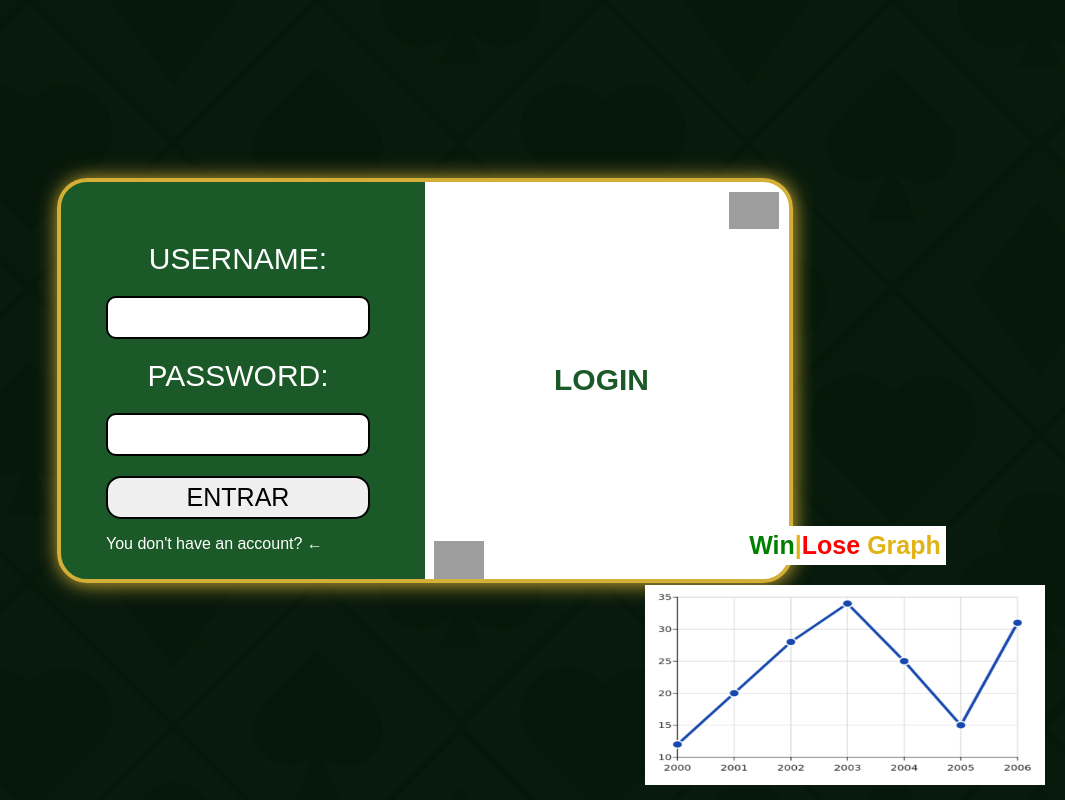
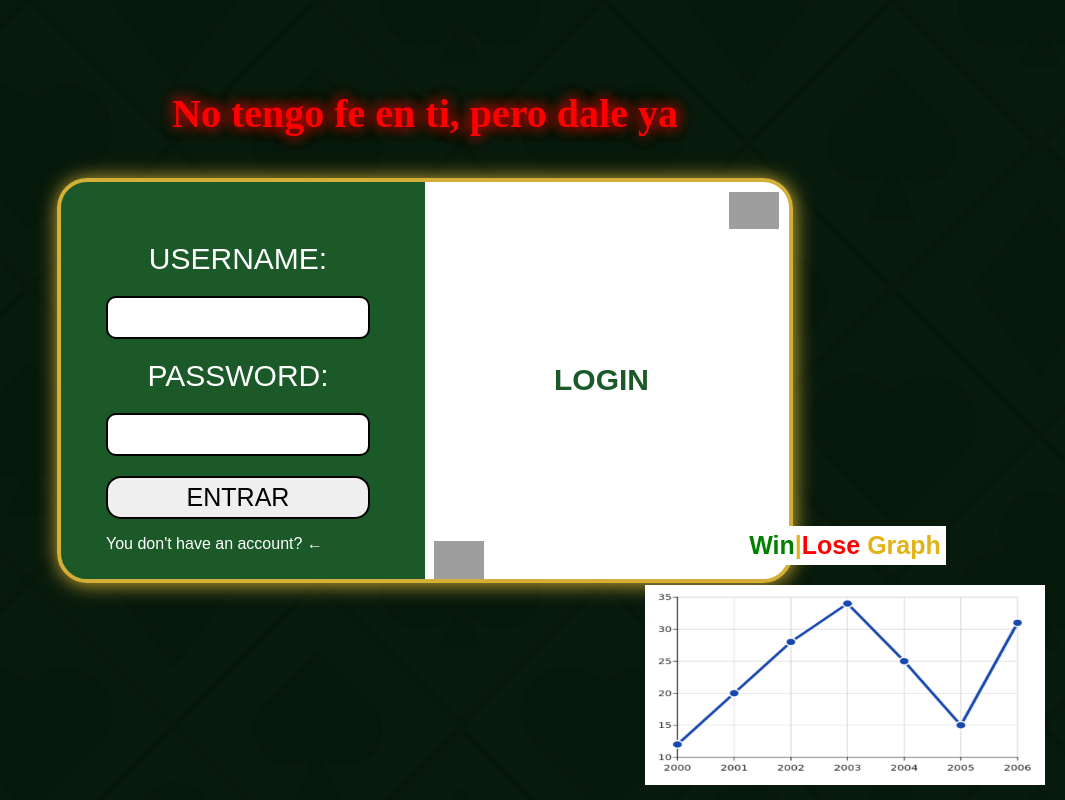
Before and after one commit to MedhoMs/bucajack, a website built with Vite: page index.html in a window 1280 px wide. Shown: the top 800 px of the page, without its empty margins (215-1280 px from the left). Built offline with nearby package versions, Linux system fonts and the light colour scheme; no server answers; grey boxes are pictures that could not be loaded.

Commit message:
made random betting phrases

```diff
--- a/index.html
+++ b/index.html
@@ -7,7 +7,6 @@
         <link rel="stylesheet" href="form.css">
         <link rel="shortcut icon" href="/imgs/favicon.ico" type="image/x-icon">
         <title>BucaJack</title>
-        <!--#BET-MONEY DISPLAY NONE TEMPORAL MIENTRAS SE HACEN LOS FORMULARIOS-->
     </head>
     <body>
         <div id="login-sign-in-forms">
@@ -70,6 +69,9 @@
                 </div>
             </div>
 
+
+            <p id="bet-warning"></p>
+
             <div id="bet-money">
                 <p id="current-money"></p>
                 <div class="bet-value">
@@ -100,4 +102,3 @@
         <script src="/src/forms.js" type="module"></script>
     </body>
 </html>
-<!--#BET-MONEY DISPLAY NONE TEMPORAL MIENTRAS SE HACEN LOS FORMULARIOS-->
--- a/main.js
+++ b/main.js
@@ -1,4 +1,5 @@
-import { cardsArray } from "/js/cardsObject.js";
+import { cardsArray } from "./src/cardsObject.js";
+import { randomWarningsArray } from "./src/randomWarnings";
 
 let cardsDict = Object.entries(cardsArray);
 
@@ -44,7 +45,7 @@ let currentMoney = document.getElementById("current-money");
 let exactBet = document.getElementById("exact-bet"); //El input para apostar el dinero justo
 let betMoneySelected = document.getElementById("bet-money-selected"); //Boton para empezar la apuesta
 let graphContainer = document.getElementById("graph-container"); //Div que contiene el grafico win|lose
-
+let betWarning = document.getElementById("bet-warning"); //Frases aleatorias en la pantalla de apostar
 
 ////////FORM////////
 
@@ -152,7 +153,8 @@ let isDragging = false; //Boolean para comprobar si la sliding bar esta siendo p
 
 ////////LOGIC////////
 
-
+let randomWarningsIndex = Math.floor(Math.random() * randomWarningsArray.length); //Index aleatorio para una frase del array de warnings
+betWarning.innerHTML = randomWarningsArray[randomWarningsIndex];
 
 ////////LOGIC////////
 
--- /dev/null
+++ b/src/randomWarnings.js
@@ -0,0 +1,15 @@
+export const randomWarningsArray = [
+    "Si te quedas en 0€, borrón y cuenta nueva",
+    "!APUESTALO TODO¡ (bajo tu propia responsabilidad...)",
+    "¿Que somos, leones o huevones?",
+    "Tik tak... Tik tak",
+    "Mama, con esta mano te saco de la ruina",
+    "Apuesta, payico",
+    "O black, o jack, pero no te quedes a medias",
+    "Cerrando puertas y abriendo bocas",
+    "Demuestrale a todos tus haters que tenían razón",
+    "El dinero de la beca también sirve para apostar",
+    "Siéntete como en casa: aquí tampoco te valoramos",
+    "Apuesta… piensa que el dinero quiere ser libre",
+    "No tengo fe en ti, pero dale ya"
+];
--- a/style.css
+++ b/style.css
@@ -1,5 +1,3 @@
-/*#BET-MONEY DISPLAY NONE TEMPORAL MIENTRAS SE HACEN LOS FORMULARIOS*/
-
 body {
     font-family: Arial, Helvetica, sans-serif;
     position: relative;
@@ -138,11 +136,25 @@ dialog {
     position: absolute;
     min-height: 100vh;
     min-width: 100vw;
-    display: none; /*<====== #BET-MONEY DISPLAY NONE TEMPORAL MIENTRAS SE HACEN LOS FORMULARIOS*/
+    display: none;
     flex-direction: row-reverse;
     justify-content: center;
     align-items: center;
     gap: 10px;
+    z-index: 2;
+}
+
+#bet-warning {
+    position: absolute;
+    margin-bottom: 550px;
+    font-size: 40px;
+    font-family: 'Times New Roman', Times, serif;
+    font-weight: bold;
+    color: red;
+    text-shadow: 0px 0px 15px rgba(255, 0, 0, 0.4),
+                 0px -2px 15px rgba(255, 0, 0, 0.4),
+                 2px 0px 15px rgba(255, 0, 0, 0.4),
+                -2px 0px 15px rgba(255, 0, 0, 0.4);
     z-index: 2;
 }
 
@@ -863,6 +875,3 @@ dialog {
 }
 
 /*/////////RESPONSIVE/////////*/
-
-
-/*#BET-MONEY DISPLAY NONE TEMPORAL MIENTRAS SE HACEN LOS FORMULARIOS*/
```
Also changed, not shown: src/cardsObject.js (renamed from js/cardsObject.js).
